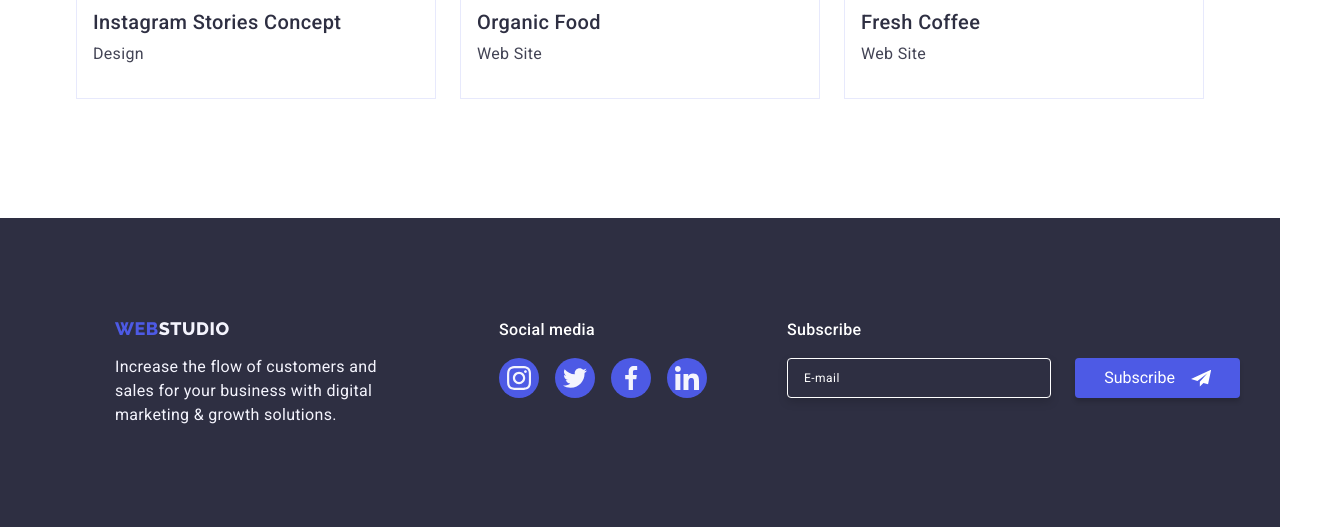
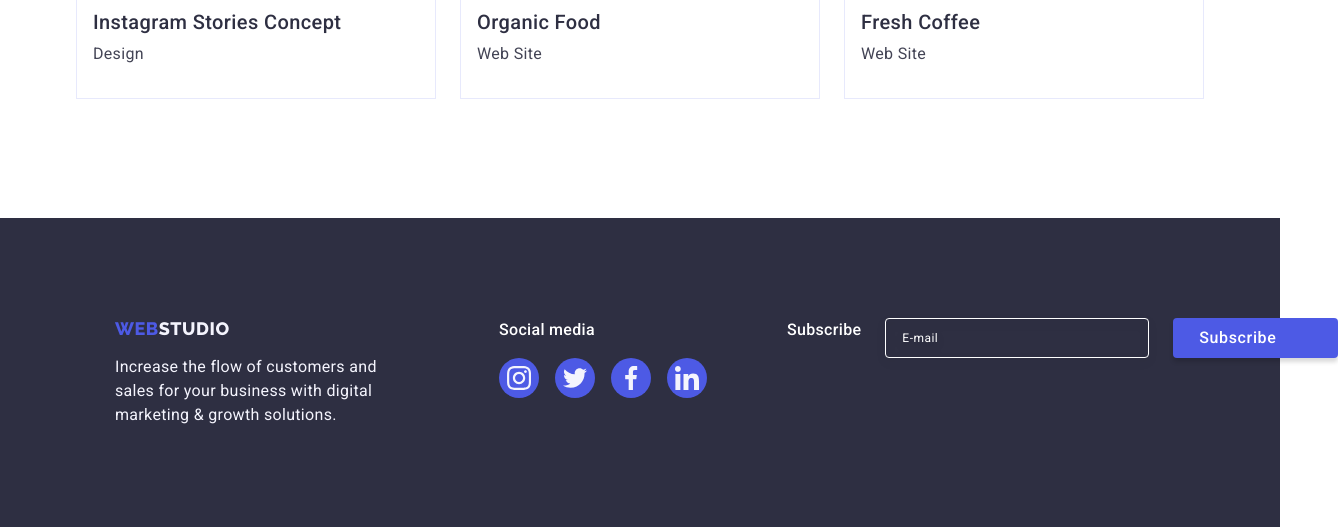
Before and after one commit to Volodumur07/goit-markup-hw-06, a plain HTML site: page portfolio.html in a window 1280 px wide. Shown: the part 1565-2092 px from the top of the page, 1338 px wide, since content can reach past the window. Drawn offline with nearby package versions, Linux system fonts and the light colour scheme.

Commit message:
fixed footer form

```diff
--- a/css/style.css
+++ b/css/style.css
@@ -467,6 +467,10 @@ body {
     color: #FFFFFF;
     margin-bottom: 16px;
 }
+.footer-form{
+  display: flex;
+  gap: 24px;
+}
 .input-button-wrapper{
   display: flex;
   justify-content: center;
@@ -478,7 +482,7 @@ body {
   padding: 8px 16px;
   margin-right: 24px;
   opacity: 1;
-  background: #2E2F42;
+  background-color: transparent;
   border: 1px solid #FFFFFF;
     filter: drop-shadow(0px 4px 4px rgba(0, 0, 0, 0.15));
     border-radius: 4px;
@@ -510,12 +514,17 @@ body {
   gap: 16px;
   min-width: 165px;
   background: #4D5AE5;
+  font-size: 16px;
+  font-weight: 500;
+  line-height: 1.5;
+  letter-spacing: 0.04em;
     box-shadow: 0px 4px 4px rgba(0, 0, 0, 0.15);
     border-radius: 4px;
     color: #FFFFFF;
     border: none;
     padding: 8px 24px;
     outline: none;
+    cursor: pointer;
 }
 .footer-form-button:hover,
 .footer-form-button:focus{
```
Also changed, not shown: index.html (+2 -2 lines), portfolio.html (+1 -0 lines).
